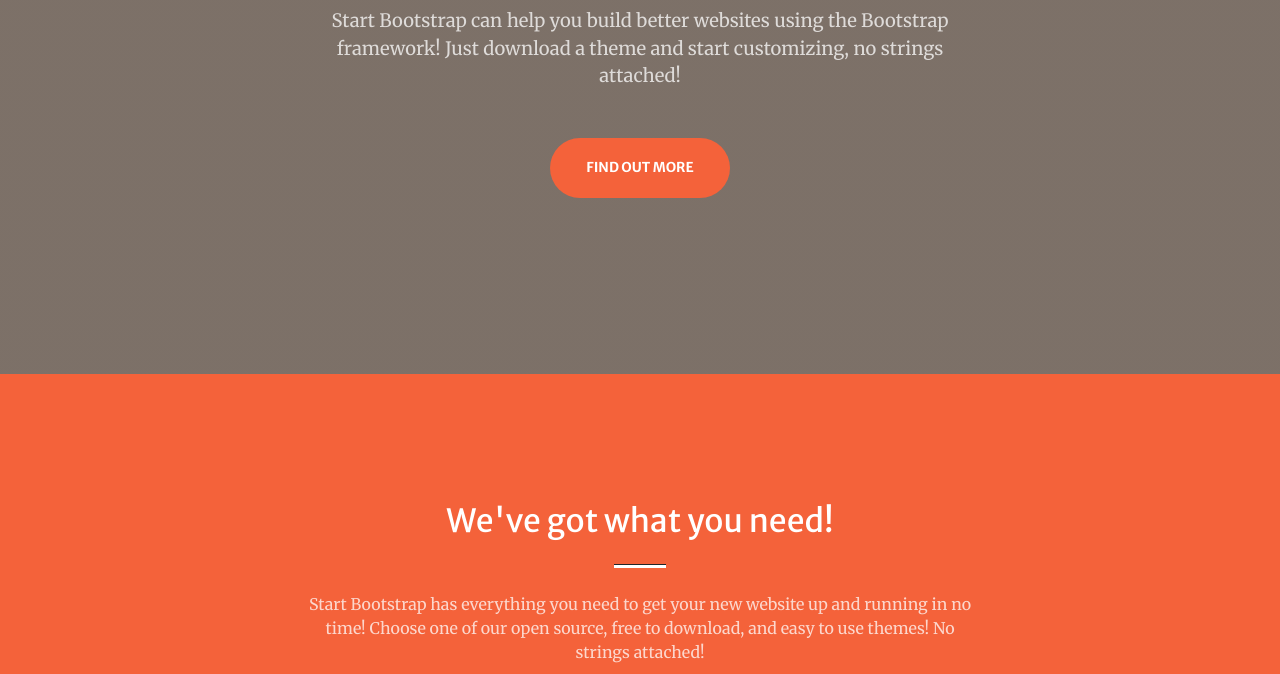
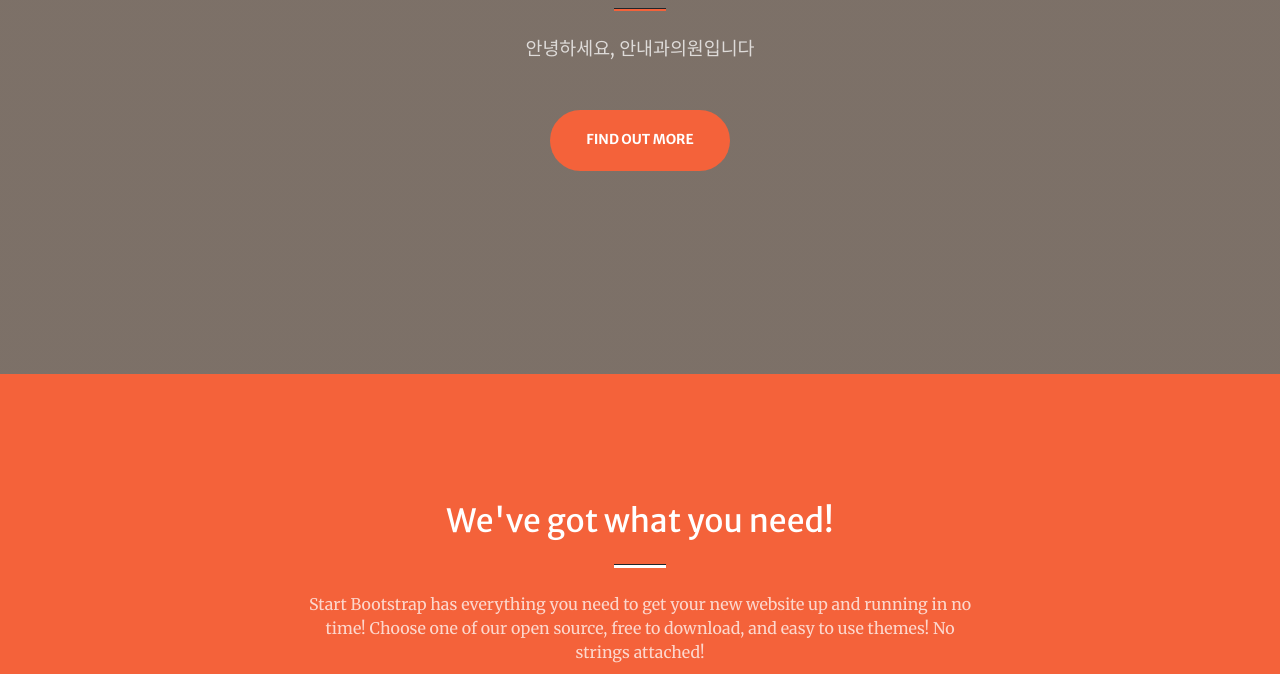
Before and after one commit to hyeonjiK/ahnmedi, a plain HTML site: page index.html in a window 1280 px wide. Shown: the part 426-1100 px from the top of the page. Drawn offline with nearby package versions, Linux system fonts and the light colour scheme; some packages are replaced by stand-ins of ours; a script that the page names is missing; files whose address does not match are found by name.

Commit message:
Update welcome message to Korean greeting

```diff
--- a/index.html
+++ b/index.html
@@ -43,7 +43,7 @@
                         <hr class="divider" />
                     </div>
                     <div class="col-lg-8 align-self-baseline">
-                        <p class="text-white-75 mb-5">Start Bootstrap can help you build better websites using the Bootstrap framework! Just download a theme and start customizing, no strings attached!</p>
+                        <p class="text-white-75 mb-5">안녕하세요, 안내과의원입니다</p>
                         <a class="btn btn-primary btn-xl" href="#about">Find Out More</a>
                     </div>
                 </div>
```
